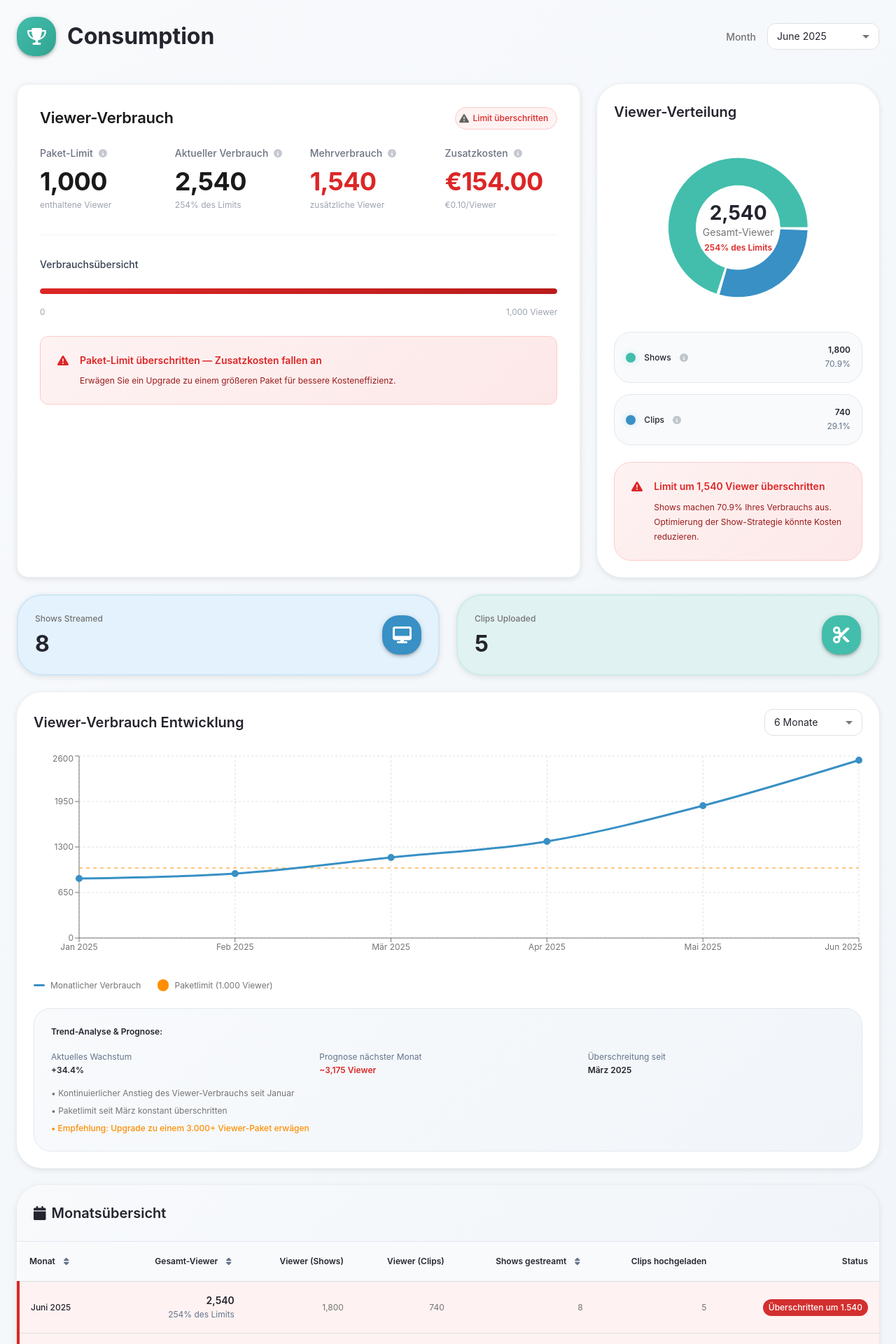
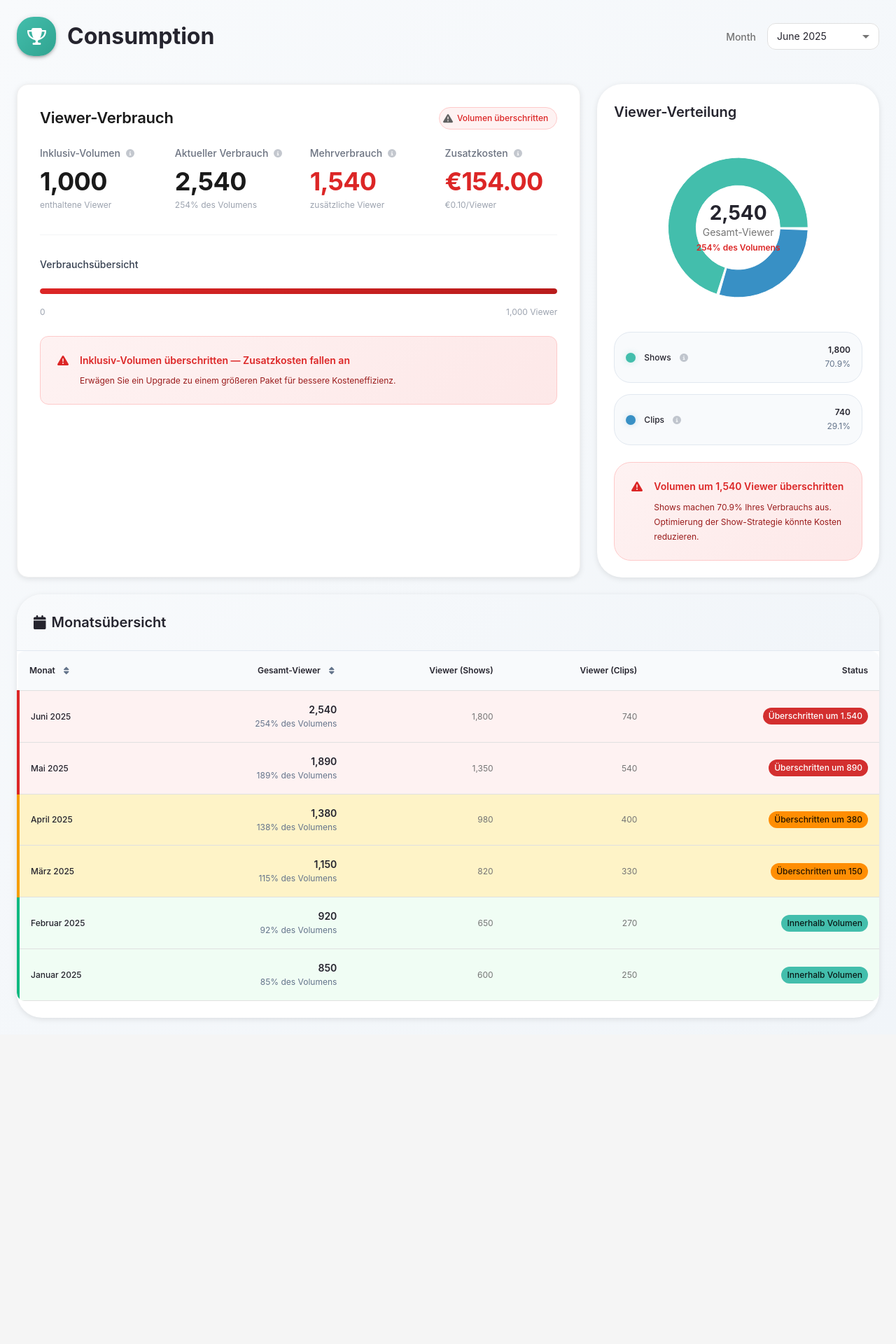
Before and after one commit to DenizD/sleek-mui-glow, a React (Vite) app: page / in a window 1280 px wide. Shown: the top 1920 px of the page at 70% size. After the commit the page ends 1478 px from the top, so only its background shows below. Built offline with nearby package versions, Linux system fonts and the light colour scheme.

Commit message:
Refactor: Consumption dashboard overview
Remove unnecessary components and update wording.

```diff
--- a/src/components/dashboard/mui/MuiMonthlyOverview.tsx
+++ b/src/components/dashboard/mui/MuiMonthlyOverview.tsx
@@ -29,8 +29,6 @@ const MuiMonthlyOverview = () => {
       totalViewers: 2540,
       viewersShows: 1800,
       viewersClips: 740,
-      showsStreamed: 8,
-      clipsUploaded: 5,
       status: "Überschritten um 1.540",
       statusColor: "error" as const,
       statusValue: 254,
@@ -41,8 +39,6 @@ const MuiMonthlyOverview = () => {
       totalViewers: 1890,
       viewersShows: 1350,
       viewersClips: 540,
-      showsStreamed: 7,
-      clipsUploaded: 6,
       status: "Überschritten um 890",
       statusColor: "error" as const,
       statusValue: 189,
@@ -53,8 +49,6 @@ const MuiMonthlyOverview = () => {
       totalViewers: 1380,
       viewersShows: 980,
       viewersClips: 400,
-      showsStreamed: 6,
-      clipsUploaded: 4,
       status: "Überschritten um 380",
       statusColor: "warning" as const,
       statusValue: 138,
@@ -65,8 +59,6 @@ const MuiMonthlyOverview = () => {
       totalViewers: 1150,
       viewersShows: 820,
       viewersClips: 330,
-      showsStreamed: 5,
-      clipsUploaded: 3,
       status: "Überschritten um 150",
       statusColor: "warning" as const,
       statusValue: 115,
@@ -77,9 +69,7 @@ const MuiMonthlyOverview = () => {
       totalViewers: 920,
       viewersShows: 650,
       viewersClips: 270,
-      showsStreamed: 4,
-      clipsUploaded: 3,
-      status: "Innerhalb Limit",
+      status: "Innerhalb Volumen",
       statusColor: "success" as const,
       statusValue: 92,
       bgColor: '#F0FDF4'
@@ -89,9 +79,7 @@ const MuiMonthlyOverview = () => {
       totalViewers: 850,
       viewersShows: 600,
       viewersClips: 250,
-      showsStreamed: 4,
-      clipsUploaded: 2,
-      status: "Innerhalb Limit",
+      status: "Innerhalb Volumen",
       statusColor: "success" as const,
       statusValue: 85,
       bgColor: '#F0FDF4'
@@ -199,26 +187,6 @@ const MuiMonthlyOverview = () => {
                   Viewer (Clips)
                 </TableCell>
                 <TableCell align="right" sx={{ fontWeight: 600, color: '#25242E', fontFamily: 'Inter, sans-serif' }}>
-                  <Box sx={{ display: 'flex', alignItems: 'center', justifyContent: 'flex-end', gap: 1 }}>
-                    Shows gestreamt
-                    <Tooltip title="Sortieren">
-                      <IconButton
-                        size="small"
-                        onClick={() => handleSort('showsStreamed')}
-                        sx={{ p: 0.5 }}
-                      >
-                        <FontAwesomeIcon
-                          icon={getSortIcon('showsStreamed')}
-                          style={{ fontSize: '12px', color: '#64748B' }}
-                        />
-                      </IconButton>
-                    </Tooltip>
-                  </Box>
-                </TableCell>
-                <TableCell align="right" sx={{ fontWeight: 600, color: '#25242E', fontFamily: 'Inter, sans-serif' }}>
-                  Clips hochgeladen
-                </TableCell>
-                <TableCell align="right" sx={{ fontWeight: 600, color: '#25242E', fontFamily: 'Inter, sans-serif' }}>
                   Status
                 </TableCell>
               </TableRow>
@@ -249,7 +217,7 @@ const MuiMonthlyOverview = () => {
                         {row.totalViewers.toLocaleString()}
                       </Typography>
                       <Typography variant="caption" sx={{ color: '#64748B', fontSize: '0.75rem' }}>
-                        {row.statusValue}% des Limits
+                        {row.statusValue}% des Volumens
                       </Typography>
                     </Box>
                   </TableCell>
@@ -258,12 +226,6 @@ const MuiMonthlyOverview = () => {
                   </TableCell>
                   <TableCell align="right" sx={{ color: '#747474', fontFamily: 'Inter, sans-serif' }}>
                     {row.viewersClips.toLocaleString()}
-                  </TableCell>
-                  <TableCell align="right" sx={{ color: '#747474', fontFamily: 'Inter, sans-serif' }}>
-                    {row.showsStreamed}
-                  </TableCell>
-                  <TableCell align="right" sx={{ color: '#747474', fontFamily: 'Inter, sans-serif' }}>
-                    {row.clipsUploaded}
                   </TableCell>
                   <TableCell align="right">
                     <Chip
--- a/src/components/dashboard/mui/MuiViewerConsumption.tsx
+++ b/src/components/dashboard/mui/MuiViewerConsumption.tsx
@@ -13,18 +13,18 @@ import { FontAwesomeIcon } from '@fortawesome/react-fontawesome';
 import { faExclamationTriangle, faInfoCircle } from '@fortawesome/free-solid-svg-icons';
 
 const MuiViewerConsumption = () => {
-  const packageLimit = 1000;
+  const packageVolume = 1000;
   const currentUsage = 2540;
-  const overage = Math.max(0, currentUsage - packageLimit);
+  const overage = Math.max(0, currentUsage - packageVolume);
   const costPerViewer = 0.10;
   const additionalCosts = overage * costPerViewer;
-  const usagePercentage = (currentUsage / packageLimit) * 100;
-  const percentageOfLimit = Math.round(usagePercentage);
+  const usagePercentage = (currentUsage / packageVolume) * 100;
+  const percentageOfVolume = Math.round(usagePercentage);
 
   const metrics = [
     {
-      title: "Paket-Limit",
-      value: packageLimit.toLocaleString(),
+      title: "Inklusiv-Volumen",
+      value: packageVolume.toLocaleString(),
       subtitle: "enthaltene Viewer",
       isHighlight: false,
       tooltip: "Die Anzahl der Viewer, die in Ihrem aktuellen Paket inbegriffen sind"
@@ -32,7 +32,7 @@ const MuiViewerConsumption = () => {
     {
       title: "Aktueller Verbrauch",
       value: currentUsage.toLocaleString(),
-      subtitle: `${percentageOfLimit}% des Limits`,
+      subtitle: `${percentageOfVolume}% des Volumens`,
       isHighlight: false,
       tooltip: "Ihr bisheriger Viewer-Verbrauch in diesem Monat"
     },
@@ -41,7 +41,7 @@ const MuiViewerConsumption = () => {
       value: overage.toLocaleString(),
       subtitle: "zusätzliche Viewer",
       isHighlight: overage > 0,
-      tooltip: "Viewer, die über Ihr Paket-Limit hinausgehen"
+      tooltip: "Viewer, die über Ihr Paket-Volumen hinausgehen"
     },
     {
       title: "Zusatzkosten",
@@ -53,15 +53,15 @@ const MuiViewerConsumption = () => {
   ];
 
   const getStatusColor = () => {
-    if (usagePercentage >= 100) return '#DC2626'; // Rot
-    if (usagePercentage >= 80) return '#F59E0B'; // Orange
-    return '#10B981'; // Grün
+    if (usagePercentage >= 100) return '#DC2626';
+    if (usagePercentage >= 80) return '#F59E0B';
+    return '#10B981';
   };
 
   const getStatusText = () => {
-    if (usagePercentage >= 100) return 'Limit überschritten';
-    if (usagePercentage >= 80) return 'Kurz vor Limit';
-    return 'Innerhalb des Limits';
+    if (usagePercentage >= 100) return 'Volumen überschritten';
+    if (usagePercentage >= 80) return 'Kurz vor Volumen-Ende';
+    return 'Innerhalb des Volumens';
   };
 
   return (
@@ -211,7 +211,7 @@ const MuiViewerConsumption = () => {
                 0
               </Typography>
               <Typography variant="caption" sx={{ color: '#9CA3AF', fontSize: '0.75rem' }}>
-                {packageLimit.toLocaleString()} Viewer
+                {packageVolume.toLocaleString()} Viewer
               </Typography>
             </Box>
           </Box>
@@ -245,7 +245,7 @@ const MuiViewerConsumption = () => {
                       mb: 1
                     }}
                   >
-                    Paket-Limit überschritten — Zusatzkosten fallen an
+                    Inklusiv-Volumen überschritten — Zusatzkosten fallen an
                   </Typography>
                   <Typography
                     variant="caption"
--- a/src/components/dashboard/mui/MuiViewerDistribution.tsx
+++ b/src/components/dashboard/mui/MuiViewerDistribution.tsx
@@ -12,8 +12,8 @@ const data = [
 
 const MuiViewerDistribution = () => {
   const totalViewers = 2540;
-  const limitExceeded = 1540;
-  const usagePercentage = 254; // 2540/1000 * 100
+  const volumeExceeded = 1540;
+  const usagePercentage = 254;
 
   return (
     <Card sx={{ height: 'fit-content', borderRadius: 3 }}>
@@ -101,7 +101,7 @@ const MuiViewerDistribution = () => {
                 fontWeight: 600
               }}
             >
-              {usagePercentage}% des Limits
+              {usagePercentage}% des Volumens
             </Typography>
           </Box>
         </Box>
@@ -207,7 +207,7 @@ const MuiViewerDistribution = () => {
                   mb: 1
                 }}
               >
-                Limit um {limitExceeded.toLocaleString()} Viewer überschritten
+                Volumen um {volumeExceeded.toLocaleString()} Viewer überschritten
               </Typography>
               <Typography
                 variant="caption"
--- a/src/pages/Index.tsx
+++ b/src/pages/Index.tsx
@@ -3,9 +3,7 @@ import React from 'react';
 import { ThemeProvider, CssBaseline, Container, Box } from '@mui/material';
 import { muiTheme } from '@/theme/muiTheme';
 import MuiDashboardHeader from '@/components/dashboard/mui/MuiDashboardHeader';
-import MuiStatsCards from '@/components/dashboard/mui/MuiStatsCards';
 import MuiViewerConsumption from '@/components/dashboard/mui/MuiViewerConsumption';
-import MuiViewerTrends from '@/components/dashboard/mui/MuiViewerTrends';
 import MuiMonthlyOverview from '@/components/dashboard/mui/MuiMonthlyOverview';
 import MuiViewerDistribution from '@/components/dashboard/mui/MuiViewerDistribution';
 
@@ -34,12 +32,6 @@ const Index = () => {
               <MuiViewerDistribution />
             </Box>
 
-            {/* Secondary Stats */}
-            <MuiStatsCards />
-
-            {/* Charts Section */}
-            <MuiViewerTrends />
-
             {/* Table Section */}
             <MuiMonthlyOverview />
           </Box>
```
